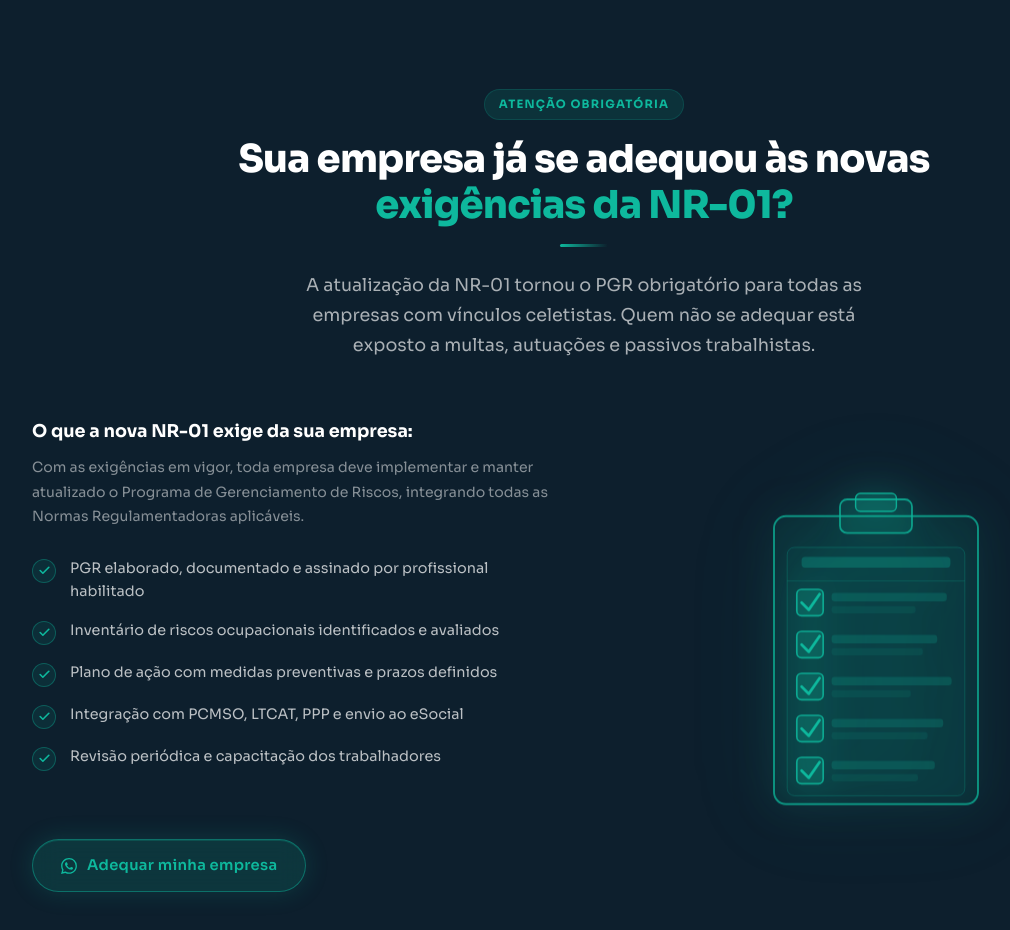
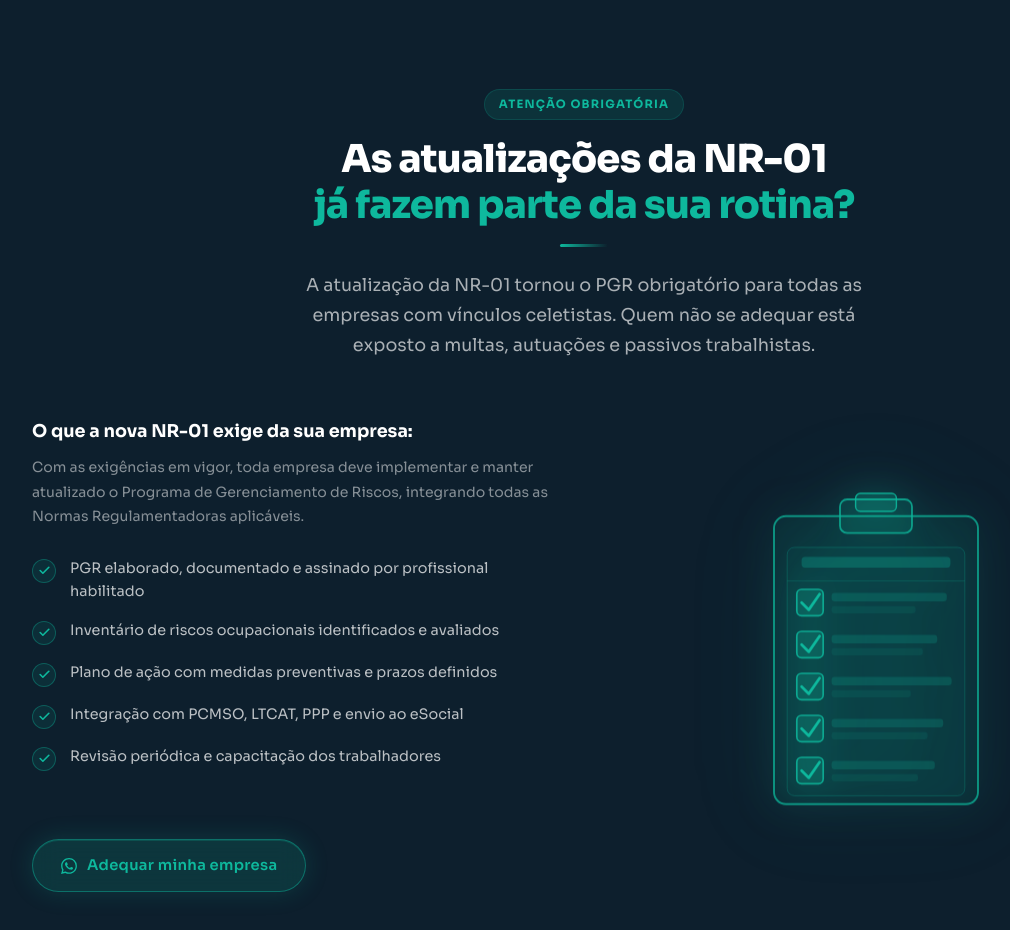
Before and after one commit to kaaiquemorais/BMR, a website: page index.html in a window 1280 px wide. Shown: the part 7040-7970 px from the top of the page, without its empty margins (56-1066 px from the left). Drawn offline with Linux system fonts and the light colour scheme; a script that the page names is missing.

Commit message:
Update NR-01 heading text

```diff
--- a/index.html
+++ b/index.html
@@ -1318,7 +1318,7 @@
     <div class="container">
       <div class="text-center reveal">
         <div class="section-tag">Atenção Obrigatória</div>
-        <h2 class="section-title">Sua empresa já se adequou às novas<br><span>exigências da NR-01?</span></h2>
+        <h2 class="section-title">As atualizações da NR-01<br><span>já fazem parte da sua rotina?</span></h2>
         <div class="divider divider--center"></div>
         <p class="section-subtitle">A atualização da NR-01 tornou o PGR obrigatório para todas as empresas com vínculos celetistas. Quem não se adequar está exposto a multas, autuações e passivos trabalhistas.</p>
       </div>
```
